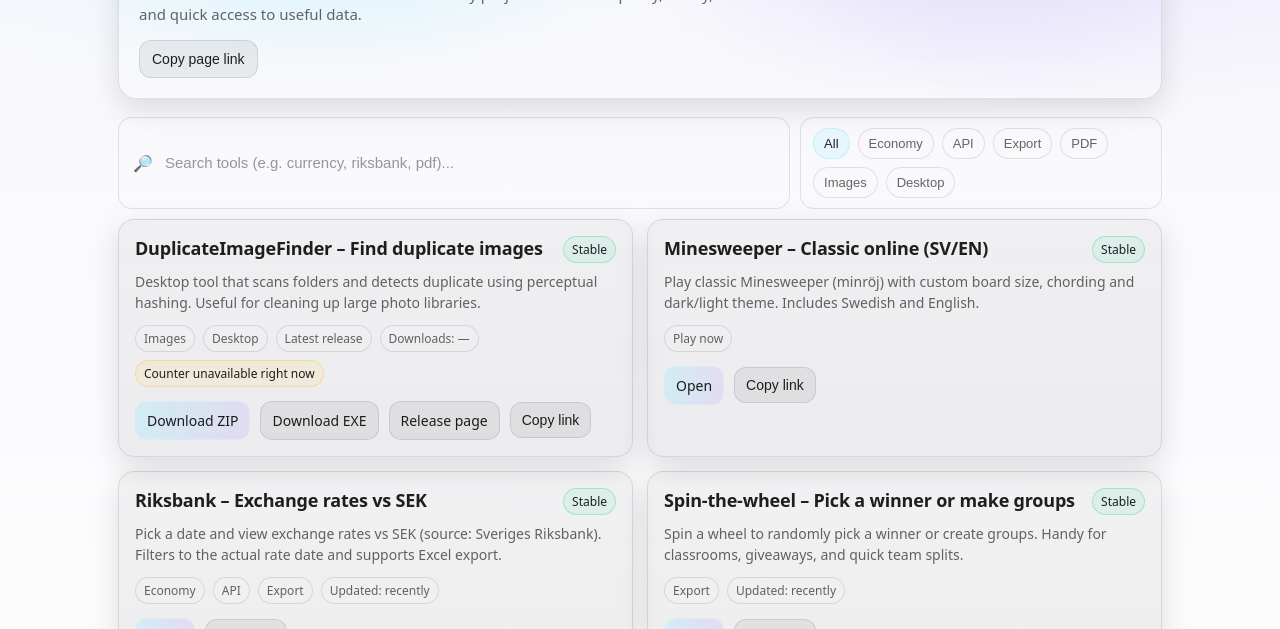
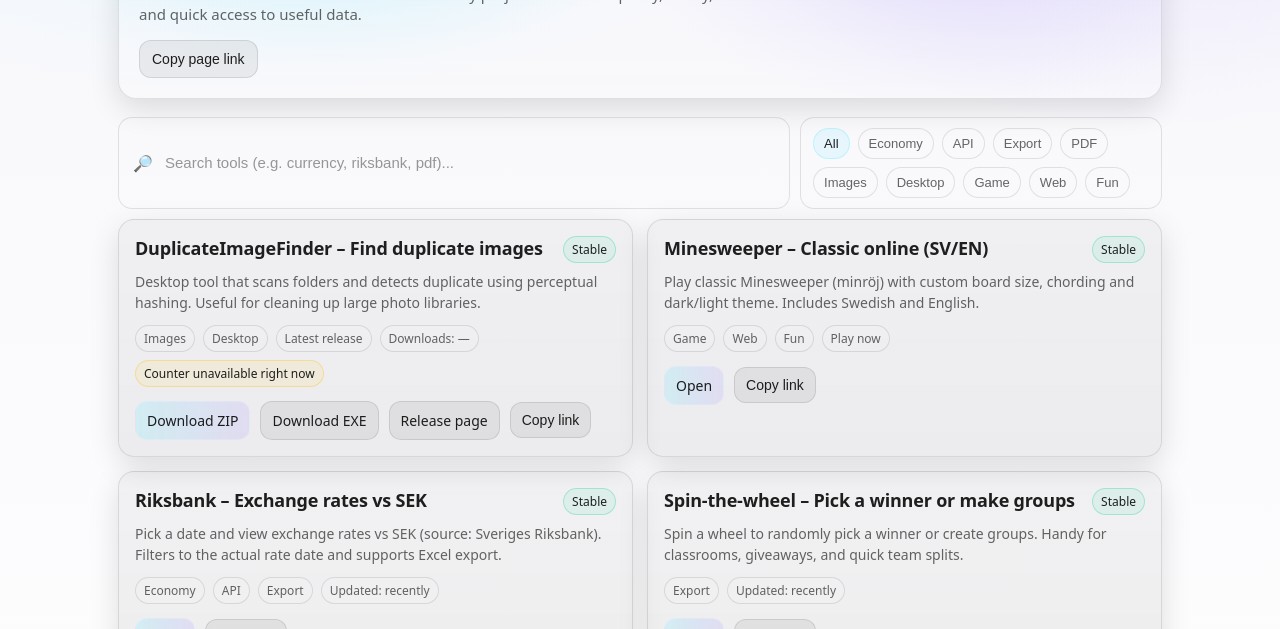
Before and after one commit to simple-tools-dev/simple-tools-dev.github.io, a plain HTML site: page index.html in a window 1280 px wide. Shown: the part 171-800 px from the top of the page. Drawn offline with Linux system fonts and the light colour scheme; no server answers.

Commit message:
Update index.html
Bättre taggar för Minesweeper

```diff
--- a/index.html
+++ b/index.html
@@ -8,7 +8,6 @@
   <meta name="description" content="Simple Tools Dev: a collection of small web tools and hobby projects. Currency & Riksbank exchange rates, PDF utilities, spin-the-wheel, and Minesweeper." />
 
   <meta name="google-site-verification" content="Wklak2Xi8p59W9jPQRZIWTaiF5rOwp9YMxZtNHG4n0k" />
-
   <!-- SEO helpers -->
   <link rel="canonical" href="https://simple-tools-dev.github.io/" />
   <meta name="robots" content="index,follow,max-image-preview:large" />
@@ -348,7 +347,6 @@
           A collection of web-based utilities built as hobby projects. Focus: simplicity, clarity, and quick access to useful data.
         </p>
         <div class="hero-actions">
-          <!-- removed "Open currency tool" -->
           <button class="btn" type="button" id="copyLinkBtn">Copy page link</button>
         </div>
       </div>
@@ -368,6 +366,9 @@
         <button class="tag" data-tag="pdf" type="button">PDF</button>
         <button class="tag" data-tag="images" type="button">Images</button>
         <button class="tag" data-tag="desktop" type="button">Desktop</button>
+        <button class="tag" data-tag="games" type="button">Game</button>
+        <button class="tag" data-tag="web" type="button">Web</button>
+        <button class="tag" data-tag="fun" type="button">Fun</button>
       </div>
     </div>
 
@@ -432,7 +433,7 @@
       searchPlaceholder: "Search tools (e.g. currency, riksbank, pdf)...",
       tags: {
         all: "All", economy: "Economy", api: "API", export: "Export", pdf: "PDF",
-        images: "Images", desktop: "Desktop"
+        images: "Images", desktop: "Desktop", games: "Game", web: "Web", fun: "Fun"
       },
       cardOpen: "Open",
       cardCopy: "Copy link",
@@ -491,7 +492,7 @@
       searchPlaceholder: "Sök verktyg (t.ex. valuta, riksbanken, pdf)...",
       tags: {
         all: "Alla", economy: "Ekonomi", api: "API", export: "Export", pdf: "PDF",
-        images: "Bilder", desktop: "Desktop"
+        images: "Bilder", desktop: "Desktop", games: "Spel", web: "Webb", fun: "Kul"
       },
       cardOpen: "Öppna",
       cardCopy: "Kopiera länk",
@@ -573,7 +574,7 @@
     {
       key: "minesweeper",
       url: "https://simple-tools-dev.github.io/minesweeper/",
-      tags: [],
+      tags: ["games", "web", "fun"],
       statusKind: "good",
       actions: () => ([
         { type: "open", url: "https://simple-tools-dev.github.io/minesweeper/" }
@@ -716,7 +717,6 @@
       const statusClass = tool.statusKind === "good" ? "badge good" : "badge warn";
       const statusLabel = text.status || "Info";
 
-      // Downloads badge (same style) for both desktop apps
       let extraBadge = "";
       if (tool.key === "pdfmerger") {
         const count = pdfmergerTotalDownloads;
@@ -775,7 +775,6 @@
       `;
     }
 
-    // Bind copy buttons
     grid.querySelectorAll("button[data-copy]").forEach(btn => {
       btn.addEventListener("click", async () => {
         const link = btn.getAttribute("data-copy");
@@ -791,13 +790,11 @@
     });
   }
 
-  // Search
   q.addEventListener("input", (e) => {
     query = e.target.value || "";
     render();
   });
 
-  // Filters
   filters.addEventListener("click", (e) => {
     const btn = e.target.closest(".tag");
     if (!btn) return;
@@ -807,7 +804,6 @@
     render();
   });
 
-  // Copy page link
   copyLinkBtn.addEventListener("click", async () => {
     try {
       await navigator.clipboard.writeText(location.href);
@@ -819,7 +815,6 @@
     }
   });
 
-  // Language toggle
   langBtn.addEventListener("click", () => {
     const current = getLang();
     const next = current === "en" ? "sv" : "en";
@@ -827,7 +822,6 @@
     applyTranslations();
   });
 
-  // Theme init + toggle
   const savedTheme = localStorage.getItem("theme");
   const prefersLight = window.matchMedia && window.matchMedia("(prefers-color-scheme: light)").matches;
   applyTheme(savedTheme || (prefersLight ? "light" : "dark"));
@@ -837,7 +831,6 @@
     applyTheme(current === "dark" ? "light" : "dark");
   });
 
-  // === GoatCounter: Track download clicks (ZIP/EXE) via data-track on <a> ===
   document.addEventListener("click", (e) => {
     const a = e.target.closest('a[data-track]');
     if (!a) return;
@@ -853,7 +846,6 @@
     }
   });
 
-  // === Fetch + cache PDFMerger download counts (EXE + ZIP) from GitHub Releases API ===
   async function updatePdfMergerDownloads(){
     const CACHE_KEY = "pdfmerger_dl_cache_v1";
     const TTL_MS = 6 * 60 * 60 * 1000; // 6h
@@ -914,7 +906,6 @@
     }
   }
 
-  // === Fetch + cache DuplicateImageFinder download counts (EXE + ZIP) from GitHub Releases API (tag v.1.0.0) ===
   async function updateDuplicateImageFinderDownloads(){
     const CACHE_KEY = "dif_dl_cache_v1";
     const TTL_MS = 6 * 60 * 60 * 1000; // 6h
@@ -966,12 +957,10 @@
     }
   }
 
-  // Init language + render
   setLang(getLang());
   applyTranslations();
   render();
 
-  // Fetch counters
   updatePdfMergerDownloads();
   updateDuplicateImageFinderDownloads();
 })();
```
